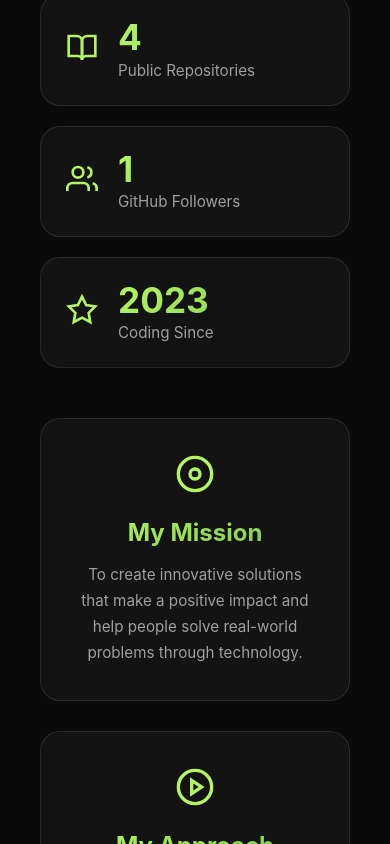
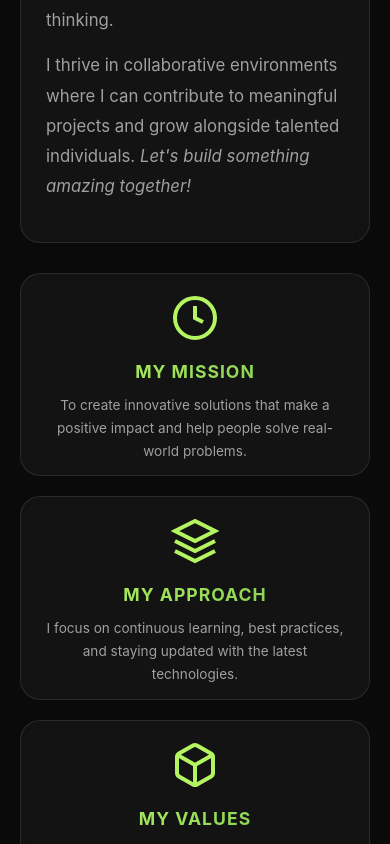
Before and after one commit to Naqi-Haider/Portfolio, a React (Vite) app: page / in a window 390 px wide. Shown: the part 1720-2564 px from the top of the page. Built offline with nearby package versions, Linux system fonts and the light colour scheme.

Commit message:
Finishing changes

```diff
--- a/src/components/About.jsx
+++ b/src/components/About.jsx
@@ -1,5 +1,5 @@
 import React, { useEffect, useRef } from 'react';
-import '../styles/about.css';
+import '../styles/About.css';
 
 const About = () => {
   const sectionRef = useRef(null);
@@ -16,21 +16,25 @@ const About = () => {
       { threshold: 0.1 }
     );
 
-    const elements = sectionRef.current.querySelectorAll('.fade-in');
-    elements.forEach((el) => observer.observe(el));
+    if (sectionRef.current) {
+      observer.observe(sectionRef.current);
+    }
+
+    const elements = sectionRef.current?.querySelectorAll('.fade-in');
+    elements?.forEach((el) => observer.observe(el));
 
     return () => observer.disconnect();
   }, []);
 
   return (
     <section className="about" id="about" ref={sectionRef}>
-      <div className="container">
+      <div className="about-content">
         <h2 className="section-title fade-in">About Me</h2>
 
-        <div className="about-content">
-          {/* Top Section: Who I Am (Left) and Stats (Right) */}
+        {/* Top Grid: Who I Am (Left) + Highlight Cards (Right) */}
         <div className="about-top-grid fade-in">
-            <div className="about-card glass-card">
+          {/* Left Side - Who I Am */}
+          <div className="glass-card about-card">
             <div className="about-icon">
               <svg width="48" height="48" viewBox="0 0 24 24" fill="none" stroke="currentColor" strokeWidth="2">
                 <rect x="2" y="3" width="20" height="14" rx="2" ry="2"/>
@@ -41,101 +45,61 @@ const About = () => {
             <div className="about-text">
               <h3>Who I Am</h3>
               <p>
-                  Hello! I'm <strong>Muhammad Naqi Haider</strong>, a passionate coding enthusiast. I love turning ideas into reality
-                  through clean, efficient code and beautiful user interfaces.
+                Hello! I'm <strong>Muhammad Naqi Haider</strong>, a passionate coding enthusiast. I love turning ideas into reality through clean, efficient code and beautiful user interfaces.
               </p>
               <p>
-                  My journey in software development has been driven by curiosity and a constant
-                  desire to learn. I believe in writing code that not only works but is also
-                  maintainable, scalable, and elegant.
+                My journey in software development has been driven by curiosity and a constant desire to learn. I believe in writing code that not only works but is also maintainable, scalable, and elegant.
+              </p>
+              <p>
+                With a strong foundation in both front-end & back-end technologies for
+                <strong> two years</strong>, I enjoy tackling challenges that require creative problem-solving and innovative thinking.
+              </p>
+              <p>
+                I thrive in collaborative environments where I can contribute to meaningful projects and grow alongside talented individuals. <i>Let's build something amazing together!</i>
               </p>
             </div>
           </div>
 
-            <div className="about-stats">
-              <div className="stat-card">
-                <div className="stat-icon">
-                  <svg width="32" height="32" viewBox="0 0 24 24" fill="none" stroke="currentColor" strokeWidth="2">
-                    <path d="M2 3h6a4 4 0 0 1 4 4v14a3 3 0 0 0-3-3H2z"/>
-                    <path d="M22 3h-6a4 4 0 0 0-4 4v14a3 3 0 0 1 3-3h7z"/>
-                  </svg>
-                </div>
-                <div className="stat-content">
-                  <h4 className="stat-number">4</h4>
-                  <p className="stat-label">Public Repositories</p>
-                </div>
-              </div>
-
-              <div className="stat-card">
-                <div className="stat-icon">
-                  <svg width="32" height="32" viewBox="0 0 24 24" fill="none" stroke="currentColor" strokeWidth="2">
-                    <path d="M17 21v-2a4 4 0 0 0-4-4H5a4 4 0 0 0-4 4v2"/>
-                    <circle cx="9" cy="7" r="4"/>
-                    <path d="M23 21v-2a4 4 0 0 0-3-3.87"/>
-                    <path d="M16 3.13a4 4 0 0 1 0 7.75"/>
-                  </svg>
-                </div>
-                <div className="stat-content">
-                  <h4 className="stat-number">1</h4>
-                  <p className="stat-label">GitHub Followers</p>
-                </div>
-              </div>
-
-              <div className="stat-card">
-                <div className="stat-icon">
-                  <svg width="32" height="32" viewBox="0 0 24 24" fill="none" stroke="currentColor" strokeWidth="2">
-                    <polygon points="12 2 15.09 8.26 22 9.27 17 14.14 18.18 21.02 12 17.77 5.82 21.02 7 14.14 2 9.27 8.91 8.26 12 2"/>
-                  </svg>
-                </div>
-                <div className="stat-content">
-                  <h4 className="stat-number">2023</h4>
-                  <p className="stat-label">Coding Since</p>
-                </div>
-              </div>
-            </div>
-          </div>
-
-          {/* Bottom Section: Mission, Approach, Values */}
-          <div className="about-highlights fade-in">
+          {/* Right Side - Highlight Cards (Mission, Approach, Values) */}
+          <div className="about-highlights-vertical">
             <div className="highlight-card">
               <div className="highlight-icon">
-                <svg width="40" height="40" viewBox="0 0 24 24" fill="none" stroke="currentColor" strokeWidth="2">
+                <svg width="48" height="48" viewBox="0 0 24 24" fill="none" stroke="currentColor" strokeWidth="2">
                   <circle cx="12" cy="12" r="10"/>
-                  <circle cx="12" cy="12" r="3"/>
+                  <polyline points="12 6 12 12 16 14"/>
                 </svg>
               </div>
               <h4>My Mission</h4>
               <p>
-                To create innovative solutions that make a positive impact and help
-                people solve real-world problems through technology.
+                To create innovative solutions that make a positive impact and help people solve real-world problems.
               </p>
             </div>
 
             <div className="highlight-card">
               <div className="highlight-icon">
-                <svg width="40" height="40" viewBox="0 0 24 24" fill="none" stroke="currentColor" strokeWidth="2">
-                  <circle cx="12" cy="12" r="10"/>
-                  <polygon points="10 8 16 12 10 16 10 8"/>
+                <svg width="48" height="48" viewBox="0 0 24 24" fill="none" stroke="currentColor" strokeWidth="2">
+                  <path d="M12 2L2 7l10 5 10-5-10-5z"/>
+                  <path d="M2 17l10 5 10-5"/>
+                  <path d="M2 12l10 5 10-5"/>
                 </svg>
               </div>
               <h4>My Approach</h4>
               <p>
-                I focus on continuous learning, best practices, and staying updated
-                with the latest technologies to deliver exceptional results.
+                I focus on continuous learning, best practices, and staying updated with the latest technologies.
               </p>
             </div>
 
             <div className="highlight-card">
               <div className="highlight-icon">
-                <svg width="40" height="40" viewBox="0 0 24 24" fill="none" stroke="currentColor" strokeWidth="2">
-                  <path d="M12 2L2 7l10 5 10-5-10-5z"/>
-                  <path d="M2 17l10 5 10-5M2 12l10 5 10-5"/>
+                <svg width="48" height="48" viewBox="0 0 24 24" fill="none" stroke="currentColor" strokeWidth="2">
+                  <path d="M21 16V8a2 2 0 0 0-1-1.73l-7-4a2 2 0 0 0-2 0l-7 4A2 2 0 0 0 3 8v8a2 2 0 0 0 1 1.73l7 4a2 2 0 0 0 2 0l7-4A2 2 0 0 0 21 16z"/>
+                  <polyline points="3.27 6.96 12 12.01 20.73 6.96"/>
+                  <line x1="12" y1="22.08" x2="12" y2="12"/>
                 </svg>
               </div>
               <h4>My Values</h4>
               <p>
-                Clean code, user-centric design, collaborative teamwork, and a
-                commitment to excellence in everything I build.
+                Clean code, user-centric design, collaborative teamwork, and a commitment to excellence.
               </p>
             </div>
           </div>
--- a/src/styles/about.css
+++ b/src/styles/about.css
@@ -19,16 +19,15 @@
   margin: 0 auto;
 }
 
-/* Top Grid: Who I Am (Left) + Stats (Right) */
+/* Top Grid: Who I Am (Left) + Highlight Cards (Right) */
 .about-top-grid {
   display: grid;
   grid-template-columns: 1.2fr 0.8fr;
   gap: 40px;
-  margin-bottom: 50px;
   align-items: start;
 }
 
-/* Glass Card Effect */
+/* Glass Card Effect - "Who I Am" */
 .glass-card {
   background: rgba(26, 26, 26, 0.6);
   backdrop-filter: blur(10px);
@@ -48,7 +47,7 @@
   left: -100%;
   width: 100%;
   height: 100%;
-  background: linear-gradient(90deg, transparent, rgba(102, 126, 234, 0.1), transparent);
+  background: linear-gradient(90deg, transparent, rgba(180, 244, 97, 0.1), transparent);
   transition: var(--transition-slow);
 }
 
@@ -57,9 +56,9 @@
 }
 
 .glass-card:hover {
-  border-color: rgba(102, 126, 234, 0.3);
+  border-color: rgba(180, 244, 97, 0.3);
   transform: translateY(-5px);
-  box-shadow: 0 20px 60px rgba(102, 126, 234, 0.2);
+  box-shadow: 0 20px 60px rgba(180, 244, 97, 0.2);
 }
 
 .about-card {
@@ -101,79 +100,12 @@
   font-weight: 600;
 }
 
-/* Stats Section - Vertical Stack */
-.about-stats {
+/* Vertical Highlight Cards - Right Side */
+.about-highlights-vertical {
   display: flex;
   flex-direction: column;
   gap: 20px;
-}
-
-.stat-card {
-  background: rgba(26, 26, 26, 0.6);
-  backdrop-filter: blur(10px);
-  border: 1px solid rgba(255, 255, 255, 0.1);
-  border-radius: var(--border-radius);
-  padding: 25px;
-  display: flex;
-  align-items: center;
-  gap: 20px;
-  transition: var(--transition);
-  position: relative;
-  overflow: hidden;
-}
-
-.stat-card::before {
-  content: '';
-  position: absolute;
-  top: 0;
-  left: 0;
-  width: 0;
   height: 100%;
-  background: var(--bg-gradient);
-  opacity: 0.1;
-  transition: var(--transition-slow);
-}
-
-.stat-card:hover::before {
-  width: 100%;
-}
-
-.stat-card:hover {
-  transform: translateX(10px);
-  border-color: var(--primary-color);
-  box-shadow: 0 10px 30px rgba(102, 126, 234, 0.3);
-}
-
-.stat-icon {
-  color: var(--primary-color);
-  flex-shrink: 0;
-}
-
-.stat-content {
-  flex: 1;
-}
-
-.stat-number {
-  font-size: 2.2rem;
-  font-weight: 700;
-  background: var(--bg-gradient);
-  -webkit-background-clip: text;
-  -webkit-text-fill-color: transparent;
-  background-clip: text;
-  margin-bottom: 5px;
-  line-height: 1;
-}
-
-.stat-label {
-  color: var(--text-secondary);
-  font-size: 0.95rem;
-}
-
-/* Highlights Section - Stays Same */
-.about-highlights {
-  display: grid;
-  grid-template-columns: repeat(auto-fit, minmax(280px, 1fr));
-  gap: 30px;
 }
 
 .highlight-card {
@@ -181,11 +113,12 @@
   backdrop-filter: blur(10px);
   border: 1px solid rgba(255, 255, 255, 0.1);
   border-radius: var(--border-radius);
-  padding: 35px;
+  padding: 30px;
   text-align: center;
   transition: var(--transition);
   position: relative;
   overflow: hidden;
+  flex: 1;
 }
 
 .highlight-card::after {
@@ -195,7 +128,7 @@
   left: -50%;
   width: 200%;
   height: 200%;
-  background: radial-gradient(circle, rgba(102, 126, 234, 0.1) 0%, transparent 70%);
+  background: radial-gradient(circle, rgba(180, 244, 97, 0.1) 0%, transparent 70%);
   opacity: 0;
   transition: var(--transition-slow);
 }
@@ -215,30 +148,45 @@
 }
 
 .highlight-card:hover {
-  transform: translateY(-10px);
+  transform: translateY(-5px);
   border-color: var(--primary-color);
-  box-shadow: 0 15px 40px rgba(102, 126, 234, 0.3);
+  box-shadow: 0 15px 40px rgba(180, 244, 97, 0.3);
 }
 
 .highlight-icon {
-  margin-bottom: 20px;
+  margin-bottom: 15px;
   display: inline-block;
   color: var(--primary-color);
 }
 
 .highlight-card h4 {
-  font-size: 1.5rem;
-  margin-bottom: 15px;
+  font-size: 1.3rem;
+  margin-bottom: 12px;
   background: var(--bg-gradient);
   -webkit-background-clip: text;
   -webkit-text-fill-color: transparent;
   background-clip: text;
+  text-transform: uppercase;
+  letter-spacing: 1px;
+  font-weight: 700;
 }
 
 .highlight-card p {
   color: var(--text-secondary);
   line-height: 1.7;
-  font-size: 0.95rem;
+  font-size: 0.9rem;
+}
+
+/* Fade In Animation */
+.fade-in {
+  opacity: 0;
+  transform: translateY(30px);
+  transition: var(--transition-slow);
+}
+
+.fade-in.visible {
+  opacity: 1;
+  transform: translateY(0);
 }
 
 /* Responsive Design */
@@ -255,6 +203,15 @@
   .about-text h3 {
     font-size: 1.7rem;
   }
+
+  .about-highlights-vertical {
+    flex-direction: row;
+    gap: 20px;
+  }
+
+  .highlight-card {
+    flex: 1;
+  }
 }
 
 @media (max-width: 768px) {
@@ -266,61 +223,117 @@
     font-size: 1.5rem;
   }
 
-  .about-highlights {
-    grid-template-columns: 1fr;
+  .about-highlights-vertical {
+    flex-direction: column;
+  }
+
+  .highlight-card {
+    padding: 25px;
+  }
+
+  .highlight-card h4 {
+    font-size: 1.2rem;
   }
 }
 
-/* Add these at the end of your existing About.css */
-/* Add these light mode overrides at the end if not already present */
+@media (max-width: 480px) {
+  .glass-card {
+    padding: 25px;
+  }
+
+  .about-icon {
+    width: 70px;
+    height: 70px;
+  }
+
+  .about-text h3 {
+    font-size: 1.3rem;
+  }
+
+  .highlight-card {
+    padding: 20px;
+  }
+
+  .highlight-card h4 {
+    font-size: 1.1rem;
+  }
+
+  .highlight-card p {
+    font-size: 0.85rem;
+  }
+}
+
+/* ========================================
+   LIGHT MODE OVERRIDES - ABOUT SECTION
+======================================== */
 
 [data-theme="light"] .about {
-  background: var(--bg-dark);
+  background: #f8f9fa;
 }
 
-[data-theme="light"] .about-intro-card,
-[data-theme="light"] .about-detail-card {
-  background: var(--bg-card);
-  border: 1px solid var(--border-color);
-  box-shadow: 0 10px 30px rgba(0, 0, 0, 0.05);
+/* Light Mode - "Who I Am" Glass Card */
+[data-theme="light"] .glass-card {
+  background: #ffffff;
+  border: 1px solid #e0e0e0;
+  box-shadow: 0 10px 30px rgba(0, 0, 0, 0.08);
 }
 
-[data-theme="light"] .about-intro-card:hover,
-[data-theme="light"] .about-detail-card:hover {
-  border-color: var(--primary-color);
-  box-shadow: 0 15px 40px rgba(93, 184, 15, 0.15);
+[data-theme="light"] .glass-card::before {
+  background: linear-gradient(90deg, transparent, rgba(93, 184, 15, 0.08), transparent);
 }
 
-[data-theme="light"] .about-icon-large,
+[data-theme="light"] .glass-card:hover {
+  border-color: #7ec850;
+  box-shadow: 0 20px 60px rgba(93, 184, 15, 0.2);
+}
+
 [data-theme="light"] .about-icon {
-  background: var(--bg-gradient);
+  background: linear-gradient(135deg, #7ec850 0%, #5db80f 100%);
   color: #ffffff;
 }
 
-[data-theme="light"] .about-detail-card h4,
-[data-theme="light"] .about-intro-card h3 {
-  color: var(--text-color);
+[data-theme="light"] .about-text h3 {
+  background: linear-gradient(135deg, #7ec850 0%, #5db80f 100%);
+  -webkit-background-clip: text;
+  -webkit-text-fill-color: transparent;
+  background-clip: text;
 }
 
-[data-theme="light"] .about-detail-card p,
-[data-theme="light"] .about-intro-card p {
-  color: var(--text-secondary);
+[data-theme="light"] .about-text p {
+  color: #4a4a4a;
 }
 
-[data-theme="light"] .stat-card {
-  background: rgba(93, 184, 15, 0.08);
-  border-color: rgba(93, 184, 15, 0.2);
+[data-theme="light"] .about-text p strong {
+  color: #1a1a1a;
 }
 
-[data-theme="light"] .stat-card:hover {
-  background: rgba(93, 184, 15, 0.12);
-  box-shadow: 0 10px 25px rgba(93, 184, 15, 0.15);
+/* Light Mode - Highlight Cards (Mission, Approach, Values) */
+[data-theme="light"] .highlight-card {
+  background: #ffffff;
+  border: 1px solid #e0e0e0;
+  box-shadow: 0 10px 30px rgba(0, 0, 0, 0.08);
 }
 
-[data-theme="light"] .stat-number {
-  color: var(--primary-color);
+[data-theme="light"] .highlight-card:hover {
+  border-color: #7ec850;
+  box-shadow: 0 15px 40px rgba(93, 184, 15, 0.2);
 }
 
-[data-theme="light"] .stat-label {
-  color: var(--text-secondary);
+[data-theme="light"] .highlight-card::after {
+  background: radial-gradient(circle, rgba(93, 184, 15, 0.08) 0%, transparent 70%);
 }
+
+[data-theme="light"] .highlight-icon {
+  color: #5db80f;
+}
+
+[data-theme="light"] .highlight-card h4 {
+  background: linear-gradient(135deg, #7ec850 0%, #5db80f 100%);
+  -webkit-background-clip: text;
+  -webkit-text-fill-color: transparent;
+  background-clip: text;
+}
+
+[data-theme="light"] .highlight-card p {
+  color: #4a4a4a;
+}
```
Also changed, not shown: src/styles/skills.css (+13 -3 lines). Lines whose indentation alone changed are shown as unchanged.
